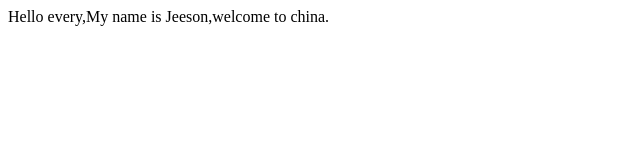
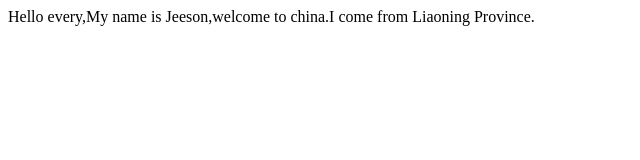
Before and after one commit to sunjixin/FirstRepository, a plain HTML site: page index.html in a window 1280 px wide. Shown: the whole page, without its empty margins (0-640 px from the left). Drawn offline with Linux system fonts and the light colour scheme.

Commit message:
更改的具体的内容
希望能够连接

```diff
--- a/index.html
+++ b/index.html
@@ -6,6 +6,6 @@
     <title>FirstPage</title>
   </head>
   <body>
-    Hello every,My name is Jeeson,welcome to china.
+    Hello every,My name is Jeeson,welcome to china.I come from Liaoning Province.
   </body>
 </html>
```
